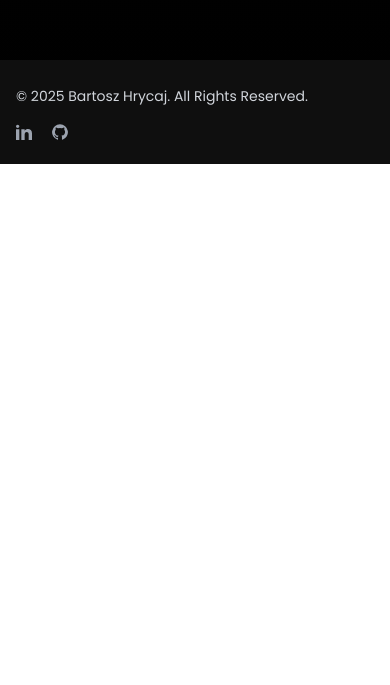
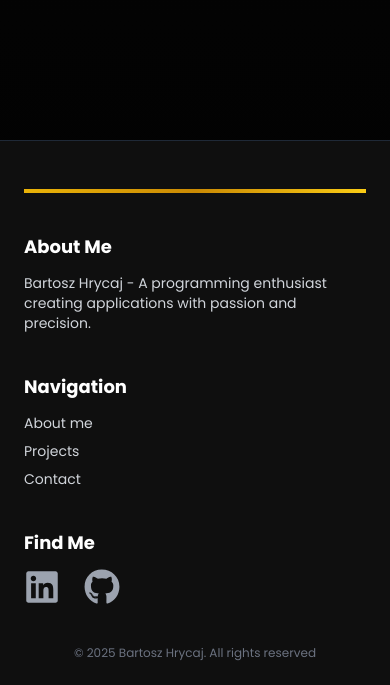
Before and after one commit to ITbartH/PortfolioWebsite-React-NextJS-TailwindCSS, a Next.js app in the folder portfolio-website/: page / in a window 390 px wide. Shown: the part 5981-6666 px from the top of the page. Before the commit the page ends 6145 px from the top, so only its background shows below. Built offline with nearby package versions, Linux system fonts and the light colour scheme.

Commit message:
Zmiana wyglądu stopki, poprawa wizualna aplikacji

```diff
--- a/portfolio-website/app/components/Footer.jsx
+++ b/portfolio-website/app/components/Footer.jsx
@@ -1,34 +1,65 @@
 import React from 'react'
-import Image from 'next/image'
-import LinkedinIcon from "../../public/linkedin-icon.svg";
-const Footer = () => {
+import { FaGithub, FaLinkedin } from 'react-icons/fa'
+import global_en from '../translations/en/en.json'
+import global_pl from '../translations/pl/pl.json'
+
+const Footer = ({ currentLang }) => {
+
+  const t = currentLang === "EN" ? global_en.footer : global_pl.footer
+
   return (
+    <footer className="bg-[#0f0f0f] text-gray-300 pt-12 pb-6 px-6 mt-20 border-t border-gray-800">
 
-    <footer className="">
-      <div className="mx-auto w-full">
-        <div className="px-4 py-6 bg-[#0f0f0f] md:flex md:items-center md:justify-between">
-          <span className="text-sm text-gray-300 sm:text-center">© 2025 <a href="/">Bartosz Hrycaj</a>. All Rights Reserved.
-          </span>
-          <div className="flex mt-4 space-x-5 sm:justify-center md:mt-0">
+      <div className="h-1 w-full bg-gradient-to-r from-yellow-500 via-yellow-600 to-yellow-400 mb-10" />
 
-            <a href="https://www.linkedin.com/in/bartosz-hrycaj/" target="_blank" className="text-gray-400 hover:text-white">
-              <svg xmlns="http://www.w3.org/2000/svg" className="h-4 w-4" fill="currentColor" viewBox="0 0 24 24">
-                <path d="M4.98 3.5c0 1.381-1.11 2.5-2.48 2.5s-2.48-1.119-2.48-2.5c0-1.38 1.11-2.5 2.48-2.5s2.48 1.12 2.48 2.5zm.02 4.5h-5v16h5v-16zm7.982 0h-4.968v16h4.969v-8.399c0-4.67 6.029-5.052 6.029 0v8.399h4.988v-10.131c0-7.88-8.922-7.593-11.018-3.714v-2.155z" />
-              </svg>
-              <span className="sr-only">Linkedin</span>
+
+      <div className="max-w-6xl mx-auto grid grid-cols-1 md:grid-cols-3 gap-10 text-sm">
+
+
+        <div>
+          <h3 className="text-lg font-semibold mb-3 text-white">{t.aboutTitle}</h3>
+          <p>{t.aboutText}</p>
+        </div>
+
+
+        <div className="md:block">
+          <h3 className="text-lg font-semibold mb-3 text-white">{t.navigationTitle}</h3>
+          <ul className="space-y-2">
+            <li><a href="#about" className="hover:text-white transition">{t.aboutLink}</a></li>
+            <li><a href="#projects" className="hover:text-white transition">{t.projectsLink}</a></li>
+            <li><a href="#contact" className="hover:text-white transition">{t.contactLink}</a></li>
+          </ul>
+        </div>
+
+
+        <div>
+          <h3 className="text-lg font-semibold mb-3 text-white">{t.findMeTitle}</h3>
+          <div className="flex gap-6 mt-2">
+            <a
+              href="https://www.linkedin.com/in/bartosz-hrycaj/"
+              target="_blank"
+              rel="noopener noreferrer"
+              className="text-gray-400 hover:text-yellow-400 transform hover:scale-110 transition duration-300"
+            >
+              <FaLinkedin size={36} />
             </a>
-            <a href="https://github.com/ITbartH" target="_blank" className="text-gray-400 hover:text-white">
-              <svg className="w-4 h-4" aria-hidden="true" xmlns="http://www.w3.org/2000/svg" fill="currentColor" viewBox="0 0 20 20">
-                <path fillRule="evenodd" d="M10 .333A9.911 9.911 0 0 0 6.866 19.65c.5.092.678-.215.678-.477 0-.237-.01-1.017-.014-1.845-2.757.6-3.338-1.169-3.338-1.169a2.627 2.627 0 0 0-1.1-1.451c-.9-.615.07-.6.07-.6a2.084 2.084 0 0 1 1.518 1.021 2.11 2.11 0 0 0 2.884.823c.044-.503.268-.973.63-1.325-2.2-.25-4.516-1.1-4.516-4.9A3.832 3.832 0 0 1 4.7 7.068a3.56 3.56 0 0 1 .095-2.623s.832-.266 2.726 1.016a9.409 9.409 0 0 1 4.962 0c1.89-1.282 2.717-1.016 2.717-1.016.366.83.402 1.768.1 2.623a3.827 3.827 0 0 1 1.02 2.659c0 3.807-2.319 4.644-4.525 4.889a2.366 2.366 0 0 1 .673 1.834c0 1.326-.012 2.394-.012 2.72 0 .263.18.572.681.475A9.911 9.911 0 0 0 10 .333Z" clipRule="evenodd" />
-              </svg>
-              <span className="sr-only">GitHub account</span>
+            <a
+              href="https://github.com/ITbartH"
+              target="_blank"
+              rel="noopener noreferrer"
+              className="text-gray-400 hover:text-yellow-400 transform hover:scale-110 transition duration-300"
+            >
+              <FaGithub size={36} />
             </a>
-
           </div>
         </div>
       </div>
+
+
+      <div className="mt-10 text-center text-xs text-gray-500">
+        © 2025 <a href="/" className="hover:underline">Bartosz Hrycaj</a>. {t.rights}
+      </div>
     </footer>
-
   )
 }
 
--- a/portfolio-website/app/page.js
+++ b/portfolio-website/app/page.js
@@ -88,7 +88,7 @@ export default function Home(props) {
         <section id="contact"/>
         <EmailSection currentLang={lang} setCurrentLang={setCurrentLang} />
       </div>
-      <Footer />
+      <Footer currentLang={lang} />
     </main>
   )
 }
--- a/portfolio-website/app/translations/en/en.json
+++ b/portfolio-website/app/translations/en/en.json
@@ -39,5 +39,15 @@
         "body": "If you'd like to get in touch, I'm always here and eager to connect. Whether you have a question, a comment, or just want to say hello, please don't hasitate to leave me a message. I'll do my best to respond as fast as I can and look forward to hearing from you.",
         "contactmsg": "Contact with me",
         "emailmsg": ""
+    },
+    "footer": {
+        "aboutTitle": "About Me",
+        "aboutText": "Bartosz Hrycaj - A programming enthusiast creating applications with passion and precision.",
+        "navigationTitle": "Navigation",
+        "aboutLink": "About me",
+        "projectsLink": "Projects",
+        "contactLink": "Contact",
+        "findMeTitle": "Find Me",
+        "rights": "All rights reserved"
     }
 }
--- a/portfolio-website/app/translations/pl/pl.json
+++ b/portfolio-website/app/translations/pl/pl.json
@@ -39,5 +39,16 @@
         "body": "Jeśli chcesz się ze mną skontaktować, jestem zawsze dostępny i chętnie nawiążę kontakt. Niezależnie od tego, czy masz pytanie, komentarz, czy po prostu chcesz się przywitać, nie wahaj się zostawić mi wiadomości. Dołożę wszelkich starań, aby odpowiedzieć tak szybko, jak to możliwe i czekam na wiadomość od Ciebie.",
         "contactmsg": "Skontaktuj się ze mną",
         "emailmsg": ""
-    }
+    },
+    "footer": {
+    "aboutTitle": "O autorze",
+    "aboutText": "Bartosz Hrycaj - Pasjonat programowania tworzący aplikacje z pasją i precyzją.",
+    "navigationTitle": "Nawigacja",
+    "aboutLink": "O mnie",
+    "projectsLink": "Projekty",
+    "contactLink": "Kontakt",
+    "findMeTitle": "Znajdź mnie",
+    "rights": "Wszystkie prawa zastrzeżone"
+  }
+
 }
--- a/portfolio-website/package.json
+++ b/portfolio-website/package.json
@@ -24,6 +24,7 @@
     "react-animated-numbers": "^0.16.0",
     "react-dom": "^18.2.0",
     "react-i18next": "^14.0.1",
+    "react-icons": "^5.5.0",
     "react-spring": "^9.7.3",
     "react-type-animation": "^3.2.0",
     "resend": "^1.1.0"
```
Also changed, not shown: portfolio-website/app/components/ProjectSection.jsx (+31 -174 lines), portfolio-website/app/globals.css (line endings or trailing spaces), 1 other file (tests, documents, lock files or other folders).
